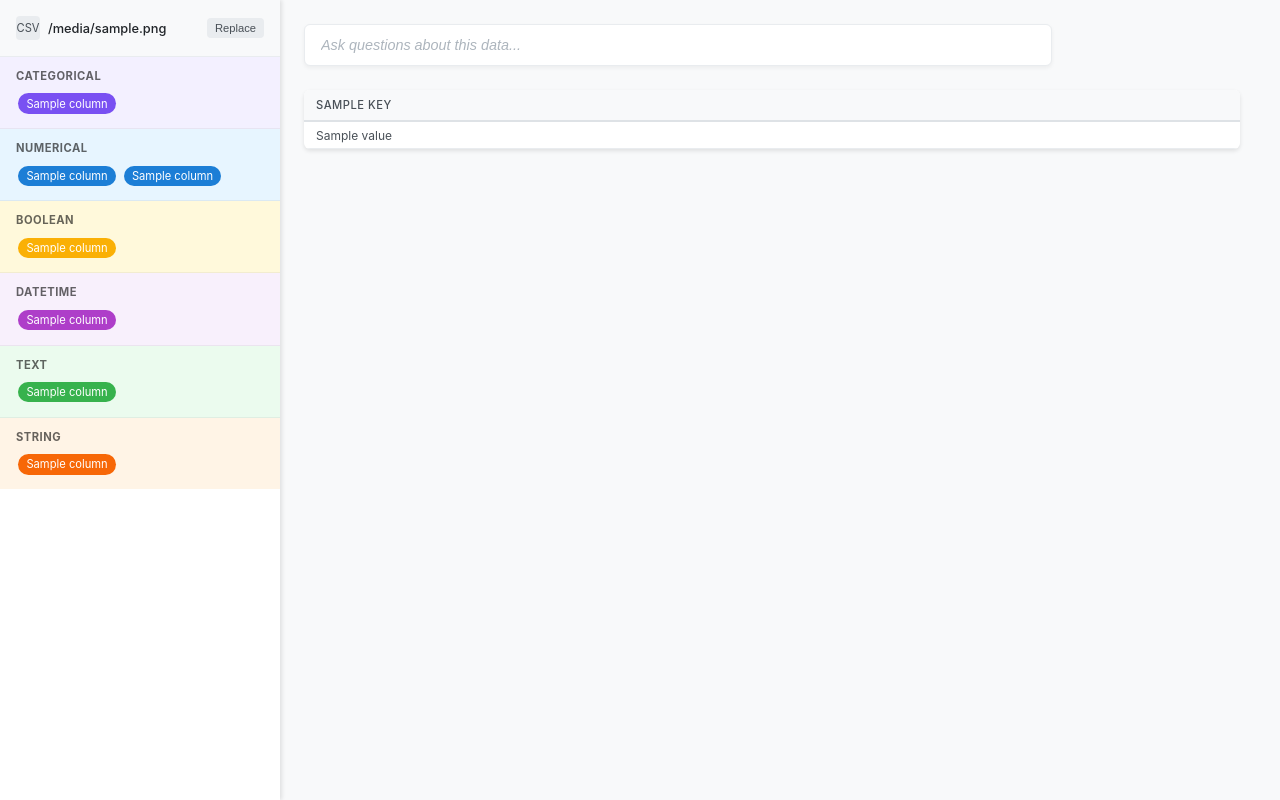
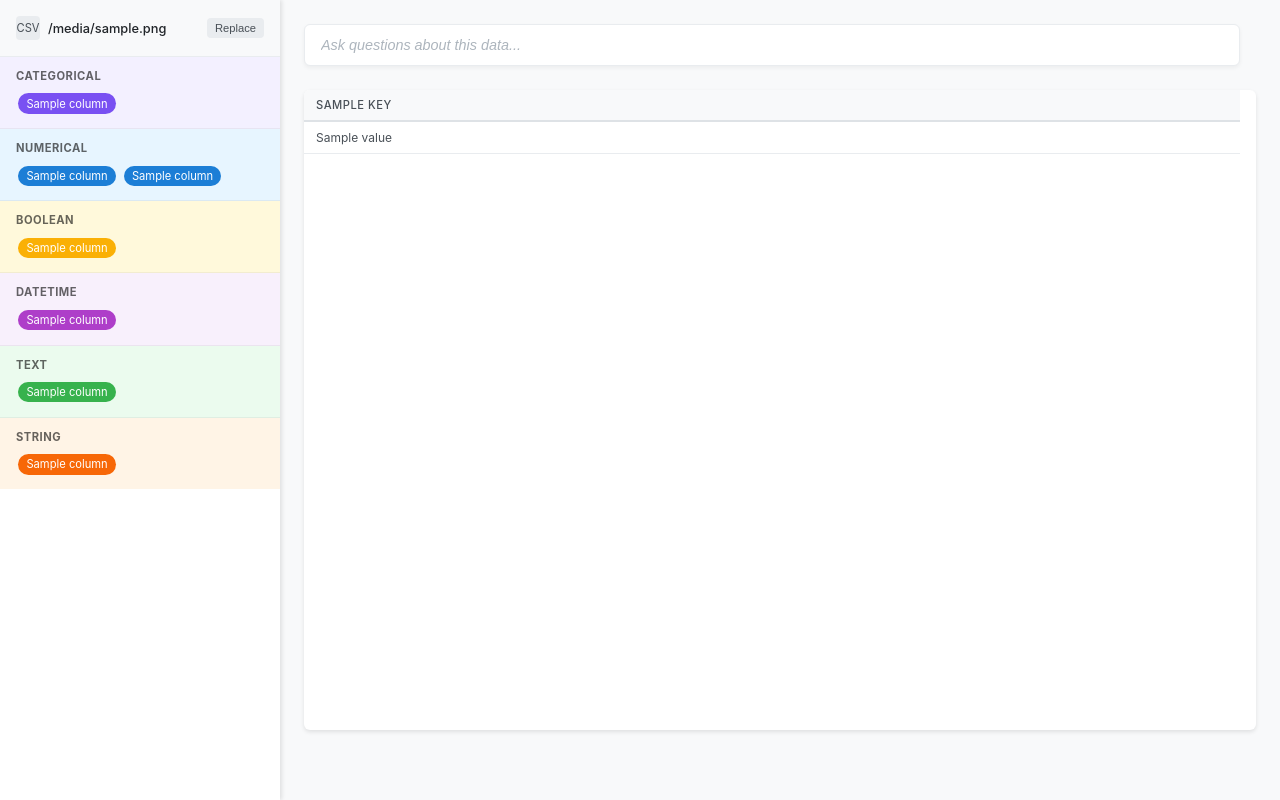
Before and after one commit to vkryukov/obscuritype, a Django app: template uploader/templates/uploader/upload.html in a window 1280 px wide. Run offline with Django 5.2, Linux system fonts and the light colour scheme; the template is opened without the code that fills it: most values are stand-ins (such as "Sample title", 1, 10 or a date in 2020).

Commit message:
Fix graphics display

```diff
--- a/uploader/templates/uploader/upload.html
+++ b/uploader/templates/uploader/upload.html
@@ -26,6 +26,11 @@
             margin-left: 280px;
             padding: 1.5rem;
             flex: 1;
+            max-width: calc(100vw - 280px);
+            overflow: hidden;
+            display: flex;
+            flex-direction: column;
+            box-sizing: border-box;
         }
 
         .file-header {
@@ -168,8 +173,10 @@
         /* Update search container styles */
         .search-container {
             margin: 0 0 1.5rem 0;
-            width: 75%;
+            width: 100%;
             position: relative;
+            box-sizing: border-box;
+            padding-right: 1rem;
         }
 
         .search-input {
@@ -181,6 +188,7 @@
             background-color: white;
             transition: all 0.2s;
             box-shadow: 0 2px 4px rgba(0, 0, 0, 0.05);
+            box-sizing: border-box;
         }
 
         .search-input:focus {
@@ -202,7 +210,10 @@
             overflow: auto;
             max-height: calc(100vh - 160px);
             font-size: 0.75rem;
-            margin-right: 1rem;
+            width: 100%;
+            flex: 1;
+            padding-right: 1rem;
+            box-sizing: border-box;
         }
 
         table {
@@ -211,9 +222,36 @@
             white-space: nowrap;
         }
 
+        th,
+        td {
+            min-width: 150px;
+            padding: 0.5rem 0.75rem;
+            text-align: left;
+            overflow: hidden;
+            text-overflow: ellipsis;
+            white-space: nowrap;
+            background: inherit;
+        }
+
+        /* Remove sticky first column */
+        th:first-child,
+        td:first-child {
+            min-width: 200px;
+            /* Make first column slightly wider for better readability */
+        }
+
+        th.narrow,
+        td.narrow {
+            min-width: 100px;
+        }
+
+        th.wide,
+        td.wide {
+            min-width: 200px;
+        }
+
         th {
             background: #f8f9fa;
-            padding: 0.5rem 0.75rem;
             text-align: left;
             font-weight: 500;
             color: #495057;
@@ -227,13 +265,12 @@
         }
 
         td {
-            padding: 0.35rem 0.75rem;
             border-bottom: 1px solid #e9ecef;
             color: #495057;
             font-size: 0.75rem;
         }
 
-        tr:hover {
+        tr:hover td {
             background-color: #f8f9fa;
         }
 
@@ -244,21 +281,27 @@
 
         /* Make scrollbars more subtle */
         .table-container::-webkit-scrollbar {
-            width: 6px;
-            height: 6px;
+            width: 8px;
+            height: 8px;
         }
 
         .table-container::-webkit-scrollbar-track {
             background: #f8f9fa;
+            border-radius: 4px;
         }
 
         .table-container::-webkit-scrollbar-thumb {
             background: #dee2e6;
-            border-radius: 3px;
+            border-radius: 4px;
+            border: 2px solid #f8f9fa;
         }
 
         .table-container::-webkit-scrollbar-thumb:hover {
             background: #ced4da;
+        }
+
+        .table-container::-webkit-scrollbar-corner {
+            background: #f8f9fa;
         }
 
         /* Ensure the sidebar stays on top */
@@ -373,15 +416,19 @@
                 <thead>
                     <tr>
                         {% for key in data.0.keys %}
-                        <th>{{ key }}</th>
+                        <th {% if key in grouped_columns.boolean or key in grouped_columns.integer %}class="narrow" {%
+                            elif key in grouped_columns.list or key in grouped_columns.text or key in
+                            grouped_columns.string %}class="wide" {% endif %}>{{ key }}</th>
                         {% endfor %}
                     </tr>
                 </thead>
                 <tbody>
                     {% for row in data %}
                     <tr>
-                        {% for value in row.values %}
-                        <td>{{ value }}</td>
+                        {% for key, value in row.items %}
+                        <td {% if key in grouped_columns.boolean or key in grouped_columns.integer %}class="narrow" {%
+                            elif key in grouped_columns.list or key in grouped_columns.text or key in
+                            grouped_columns.string %}class="wide" {% endif %}>{{ value }}</td>
                         {% endfor %}
                     </tr>
                     {% endfor %}
```
